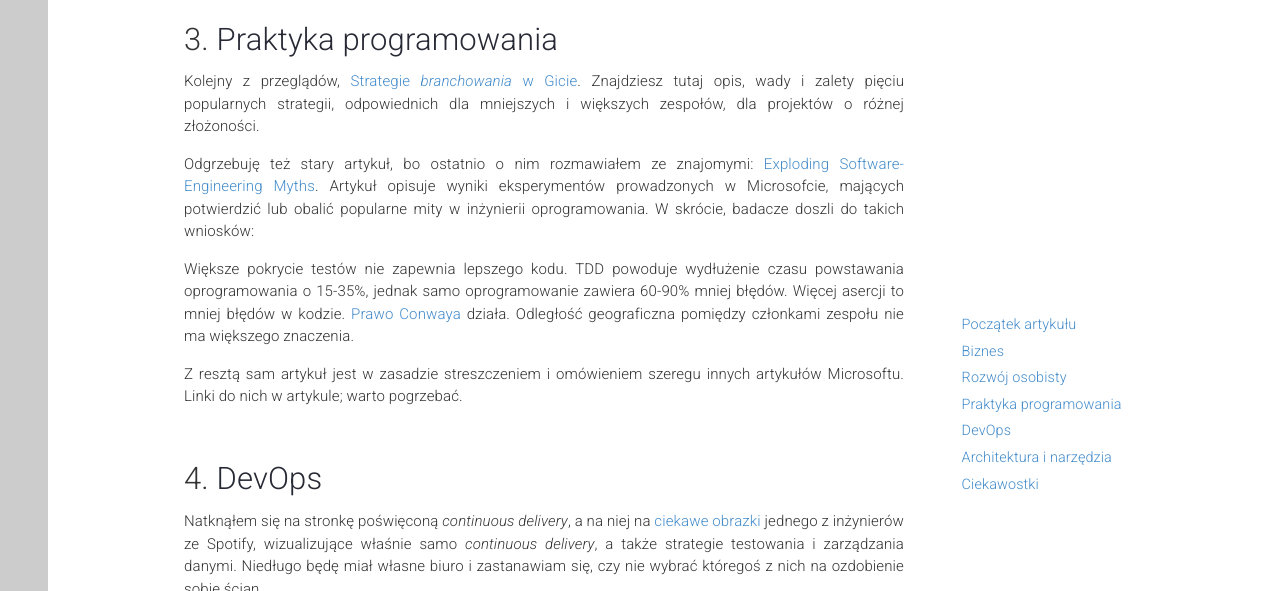
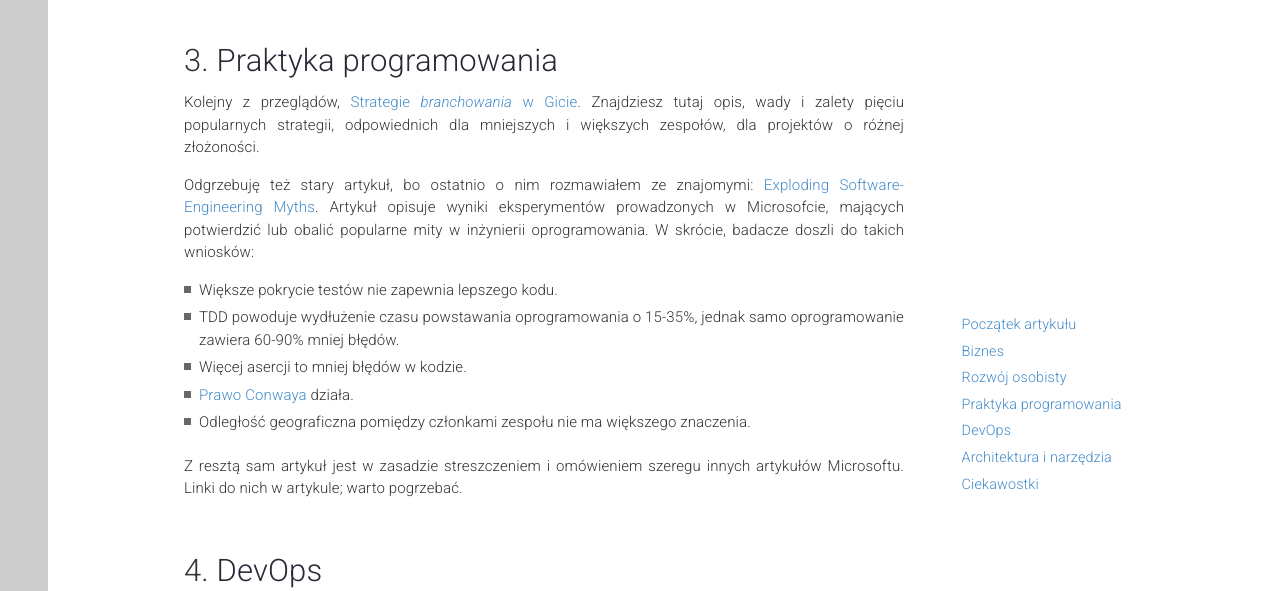
Before and after one commit to dzikowski/dzikowski.github.io, a Jekyll site: the page built from _posts/2015-11-30-listopad.md, in a window 1280 px wide and 900 px high, scrolled down 1592 px, cut to the strip 0-591 px from the top of the window. Built offline with Jekyll 4.4.1, drawn with Linux system fonts in a browser that asks for light colours; nearby versions of some CDN libraries.

Commit message:
formatting

```diff
--- a/_posts/2015-11-30-listopad.md
+++ b/_posts/2015-11-30-listopad.md
@@ -18,10 +18,10 @@ W tym miesiącu Sam Altman, prezes Y Combinator, udostepnił na swojej stronie p
 
 Świetnym uzupełnieniem jest kilka wpisów samego Altmana, albo Paula Grahama (jednego z czwórki założycieli i poprzedniego prezesa Y Combinator):
 
-[Unit Economics](http://blog.samaltman.com/unit-economics), czyli Sam Altman o tym, jak ważne jest rozpatrywane jednostkowego kosztu i przychodu, zamiast ślepej wiary w to, że wszystko będzie lepiej przy większej skali.
-[Default Alive or Default Dead?](http://www.paulgraham.com/aord.html) Paula Grahama, które znalazłem już w [październiku](http://dzikowski.github.io/links/2015/10/31/pazdziernik/).
-[How to Raise Money](http://paulgraham.com/fr.html) Paula Grahama o tym, kiedy warto i jak można zdobywać dofinansowanie.
-[Mean People Fail](http://paulgraham.com/mean.html) Paula Grahama, o tym, kto rzeczywiście odnosi sukcesy.
+  * [Unit Economics](http://blog.samaltman.com/unit-economics), czyli Sam Altman o tym, jak ważne jest rozpatrywane jednostkowego kosztu i przychodu, zamiast ślepej wiary w to, że wszystko będzie lepiej przy większej skali.
+  * [Default Alive or Default Dead?](http://www.paulgraham.com/aord.html) Paula Grahama, które znalazłem już w [październiku](http://dzikowski.github.io/links/2015/10/31/pazdziernik/).
+  * [How to Raise Money](http://paulgraham.com/fr.html) Paula Grahama o tym, kiedy warto i jak można zdobywać dofinansowanie.
+  * [Mean People Fail](http://paulgraham.com/mean.html) Paula Grahama, o tym, kto rzeczywiście odnosi sukcesy.
 
 Wreszcie, na pewno warto przejrzeć cykl wykładów znanych postaci ze środowiska pod przewodnictwem Sama Altmana: [How to Start a Startup](http://startupclass.samaltman.com/). To akurat ciągle jeszcze przede mną.
 
@@ -42,11 +42,11 @@ Kolejny z przeglądów, [Strategie _branchowania_ w Gicie](http://www.javacodege
 
 Odgrzebuję też stary artykuł, bo ostatnio o nim rozmawiałem ze znajomymi: [Exploding Software-Engineering Myths](http://research.microsoft.com/en-us/news/features/nagappan-100609.aspx). Artykuł opisuje wyniki eksperymentów prowadzonych w Microsofcie, mających potwierdzić lub obalić popularne mity w inżynierii oprogramowania. W skrócie, badacze doszli do takich wniosków:
 
-Większe pokrycie testów nie zapewnia lepszego kodu.
-TDD powoduje wydłużenie czasu powstawania oprogramowania o 15-35%, jednak samo oprogramowanie zawiera 60-90% mniej błędów.
-Więcej asercji to mniej błędów w kodzie.
-[Prawo Conwaya](https://en.wikipedia.org/wiki/Conway%27s_law) działa.
-Odległość geograficzna pomiędzy członkami zespołu nie ma większego znaczenia.
+  * Większe pokrycie testów nie zapewnia lepszego kodu.
+  * TDD powoduje wydłużenie czasu powstawania oprogramowania o 15-35%, jednak samo oprogramowanie zawiera 60-90% mniej błędów.
+  * Więcej asercji to mniej błędów w kodzie.
+  * [Prawo Conwaya](https://en.wikipedia.org/wiki/Conway%27s_law) działa.
+  * Odległość geograficzna pomiędzy członkami zespołu nie ma większego znaczenia.
 
 Z resztą sam artykuł jest w zasadzie streszczeniem i omówieniem szeregu innych artykułów Microsoftu. Linki do nich w artykule; warto pogrzebać.
 
```
